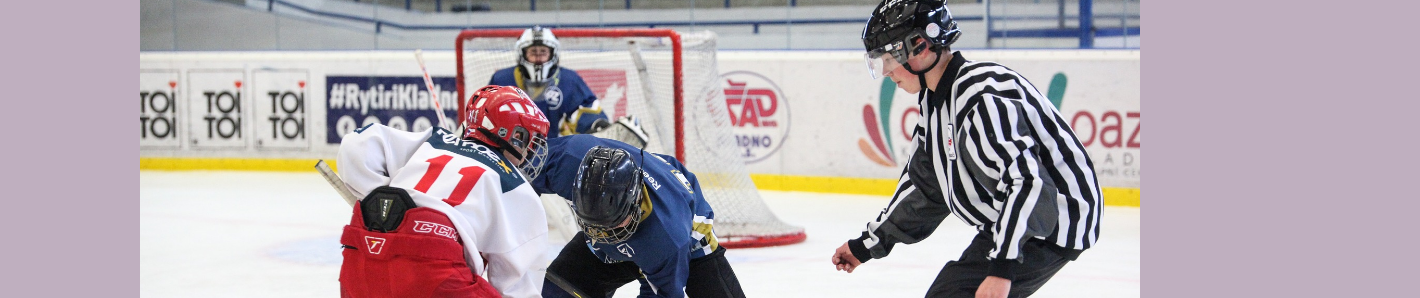
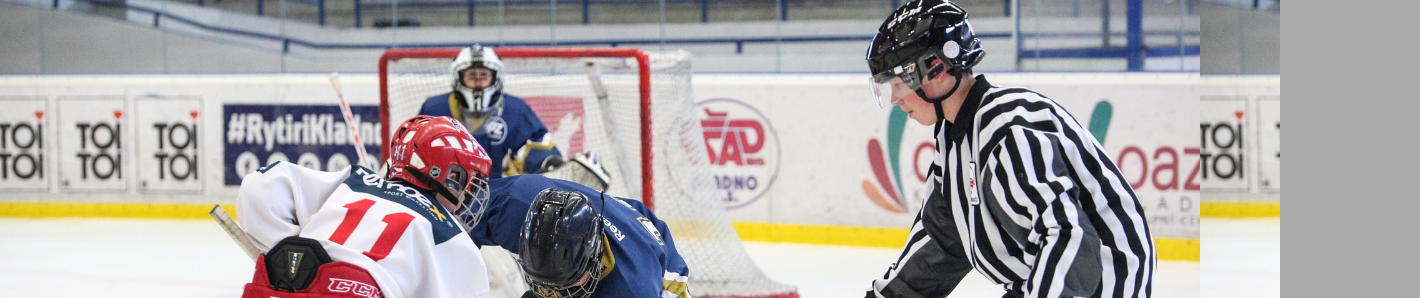
Before and after one commit to mati-gif/mighty-ducks-hockey, a plain HTML site: page pages/About_MDHL.html in a window 1280 px wide. Shown: the part 124-422 px from the top of the page, 1420 px wide, since content can reach past the window. Drawn offline with Linux system fonts and the light colour scheme.

Commit message:
ultimas modificaiones a todas  las carpetas

```diff
--- a/pages/About_MDHL.html
+++ b/pages/About_MDHL.html
@@ -6,8 +6,8 @@
     <meta name="keywords" content="hockey,deporte,hielo,">
     <meta name="description" content="deportes" >
     <meta name="author" content="Matias" >
-    <!--<link rel="stylesheet" href="../styless/styles.css">-->
-    <link rel="stylesheet" href="../styless/stylespropio.css">
+    <link rel="stylesheet" href="../styless/styles.css">
+    <!--<link rel="stylesheet" href="../styless/stylespropio.css">-->
 
 
     <title>Mighty Ducks Hockey League</title>
```
Also changed, not shown: pages/contact.html (+2 -2 lines), pages/index.html (+2 -2 lines).
